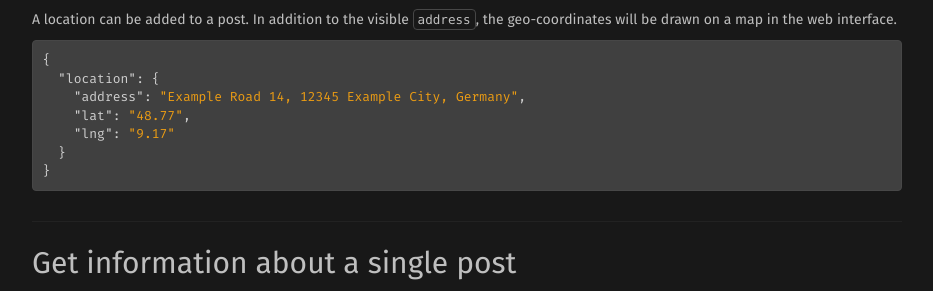
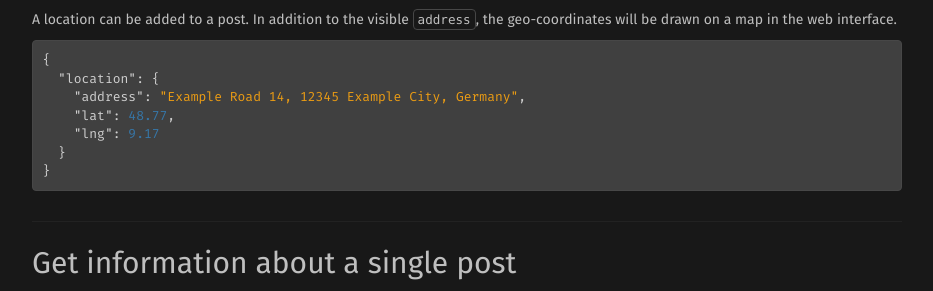
Before and after one commit to diaspora/api-documentation, a Jekyll site: the page built from _routes/posts.md, in a window 1280 px wide and 900 px high, scrolled down 2067 px. Shown: the part 152-443 px from the top of the window, without its empty margins (323-1256 px from the left). Built offline with Jekyll 4.4.1, drawn with Linux system fonts in a browser that asks for light colours.

```diff
--- a/_routes/posts.md
+++ b/_routes/posts.md
@@ -131,8 +131,8 @@ A location can be added to a post. In addition to the visible `address`, the geo
 {
   "location": {
     "address": "Example Road 14, 12345 Example City, Germany",
-    "lat": "48.77",
-    "lng": "9.17"
+    "lat": 48.77,
+    "lng": 9.17
   }
 }
 ~~~
```
